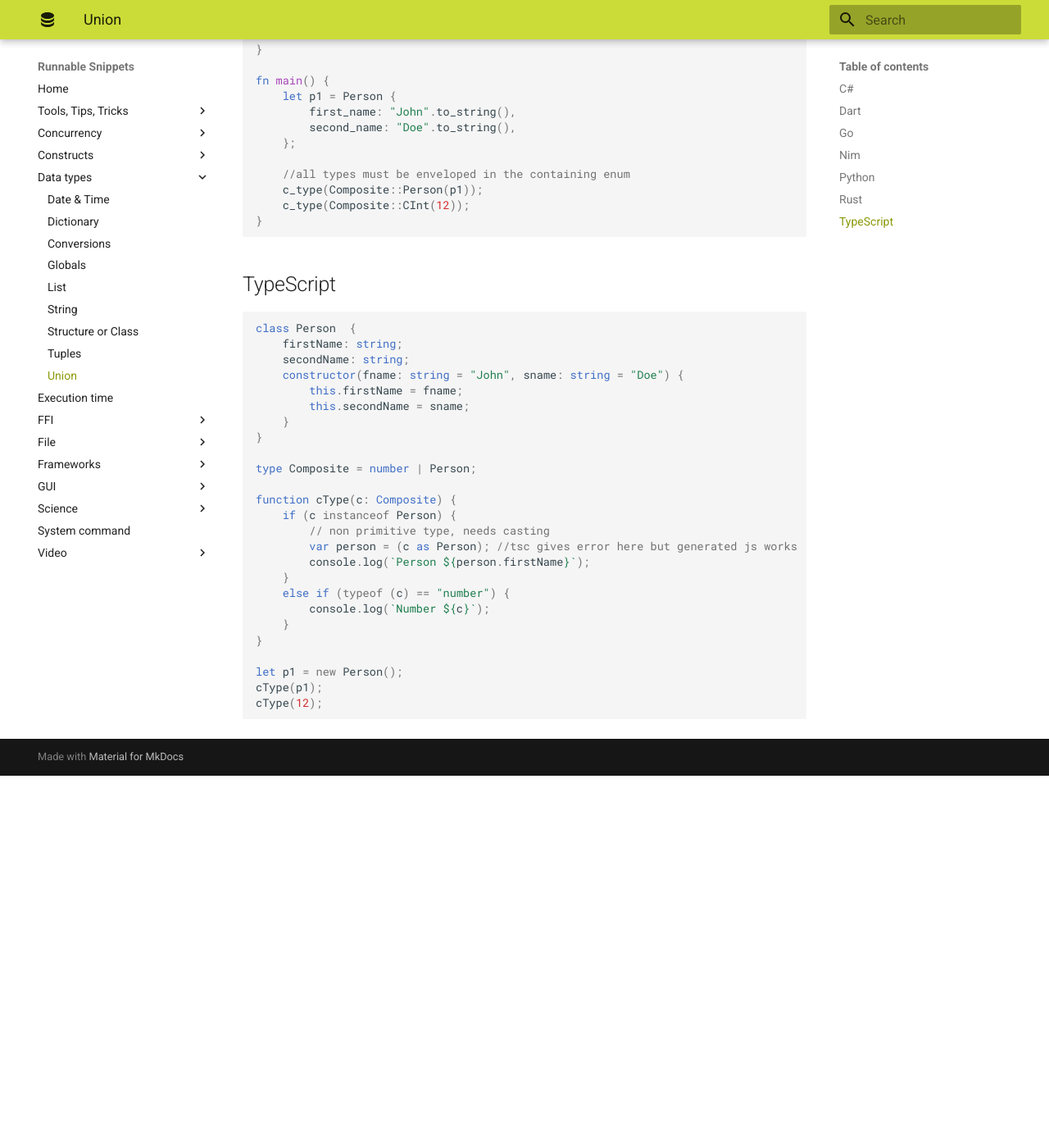
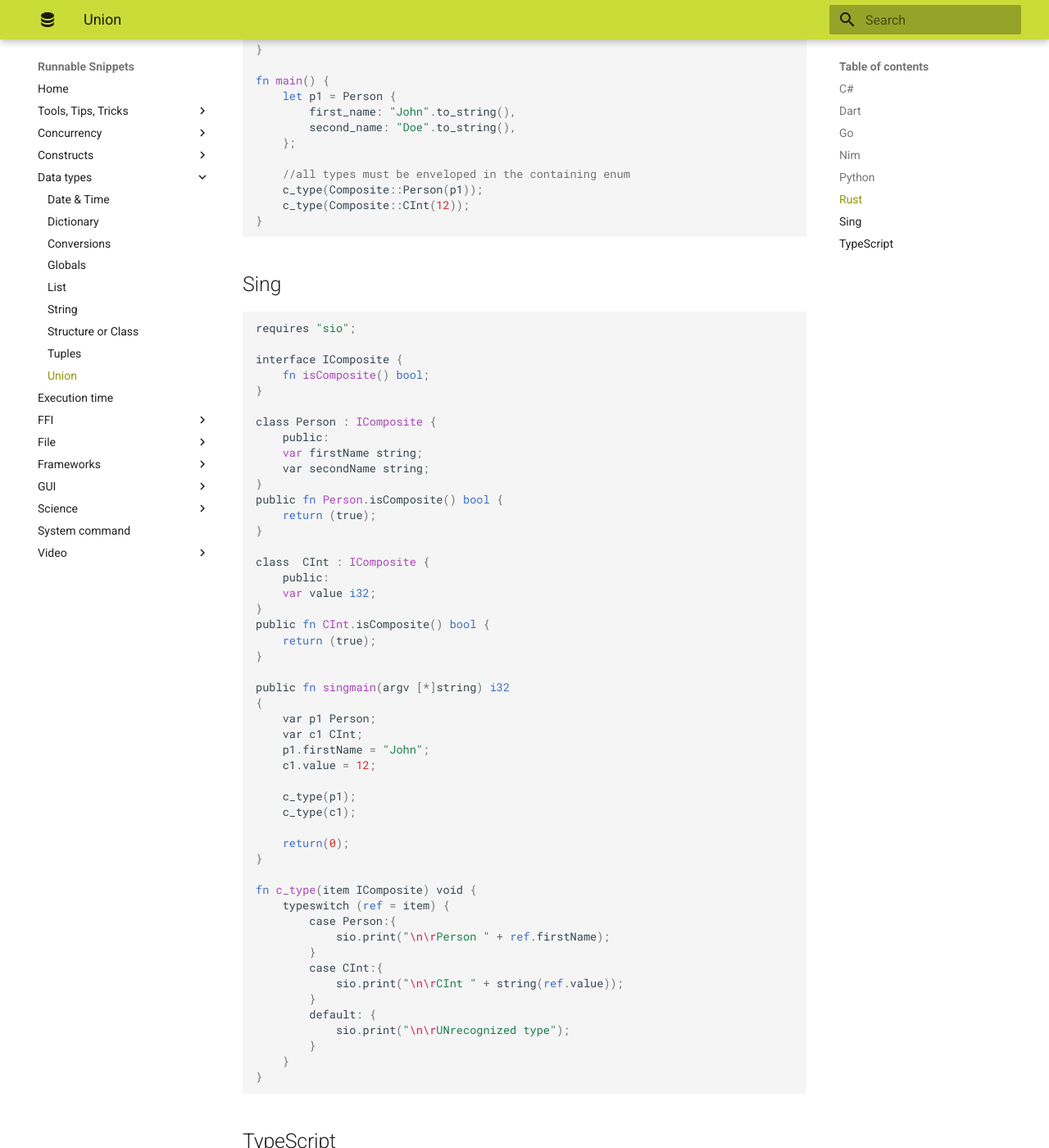
Before and after one commit to wegmarken2006/snippets_src, an MkDocs documentation site: the page built from docs/Union.md, in a window 1280 px wide and 1400 px high, scrolled down 4652 px. Shown: the whole window at 82% size. Built offline with MkDocs 1.6.1 and Material for MkDocs 9.7.7, drawn with Linux system fonts in a browser that asks for light colours; before the commit the page ends 5598 px from its top, so only the background shows below that.

Commit message:
SIng union

````diff
--- a/docs/Union.md
+++ b/docs/Union.md
@@ -247,6 +247,60 @@ fn main() {
 }
 ```
 
+## Sing
+```rust
+
+requires "sio";
+
+interface IComposite {
+    fn isComposite() bool;
+}
+
+class Person : IComposite {
+    public:
+    var firstName string;
+    var secondName string;
+}
+public fn Person.isComposite() bool {
+    return (true);
+}
+
+class  CInt : IComposite {
+    public:
+    var value i32;
+}
+public fn CInt.isComposite() bool {
+    return (true);
+}
+
+public fn singmain(argv [*]string) i32
+{
+    var p1 Person;
+    var c1 CInt;
+    p1.firstName = "John";
+    c1.value = 12;
+
+    c_type(p1);
+    c_type(c1);
+
+    return(0);
+}
+
+fn c_type(item IComposite) void {
+    typeswitch (ref = item) {
+        case Person:{
+            sio.print("\n\rPerson " + ref.firstName);
+        }
+        case CInt:{
+            sio.print("\n\rCInt " + string(ref.value));
+        }
+        default: {
+            sio.print("\n\rUNrecognized type");
+        }
+    }
+}
+```
+
 ## TypeScript
 ``` typescript
 
````
